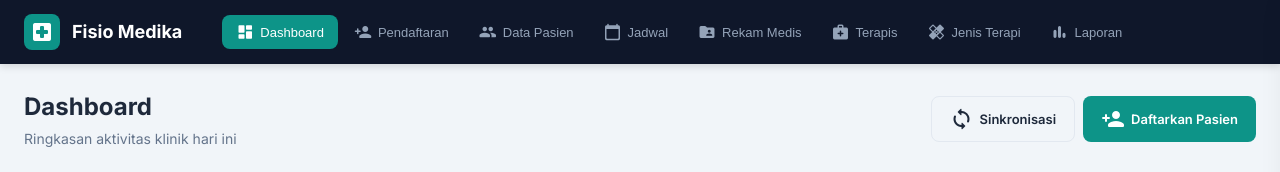
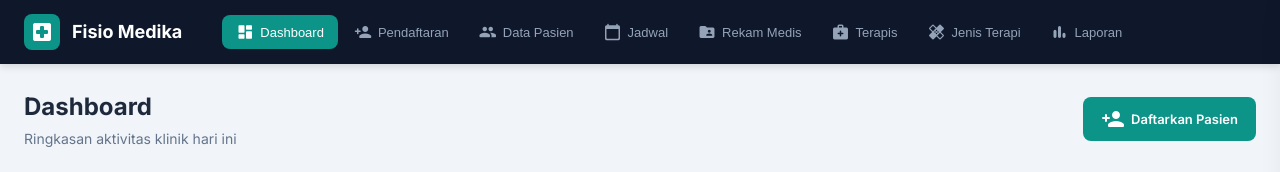
Before and after one commit to Lulyar/fisiomedika, a plain HTML site: page index.html in a window 1280 px wide. Shown: the top 172 px of the page. Drawn offline with Linux system fonts and the light colour scheme.

Commit message:
fix: remove sync button from dashboard header

```diff
--- a/index.html
+++ b/index.html
@@ -989,7 +989,6 @@ tbody tr:last-child td { border-bottom: none; }
       <p>Ringkasan aktivitas klinik hari ini</p>
     </div>
     <div class="header-actions">
-      <button class="btn btn-outline" onclick="syncData()"><span class="material-icons-round">sync</span> Sinkronisasi</button>
       <button class="btn btn-primary" onclick="openPendaftaranForm()"><span class="material-icons-round">person_add</span> Daftarkan Pasien</button>
     </div>
   </div>
```
